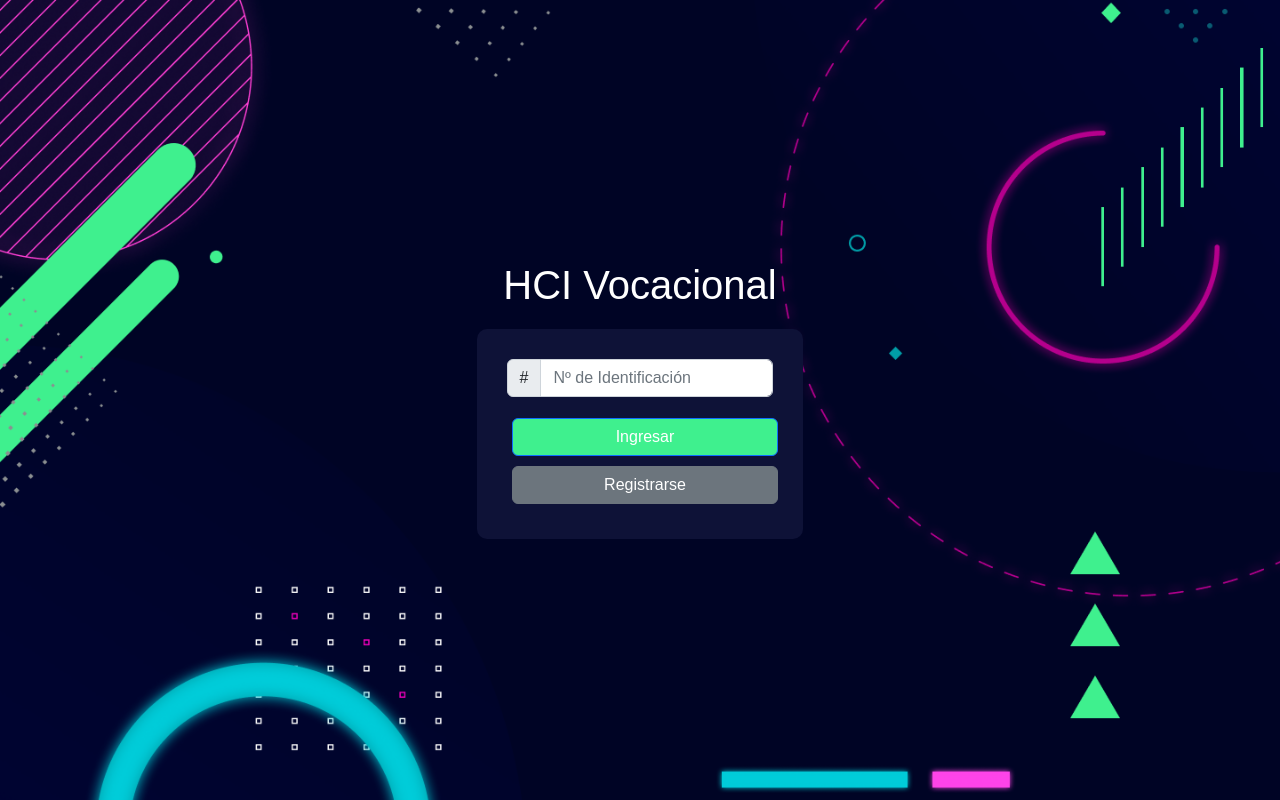
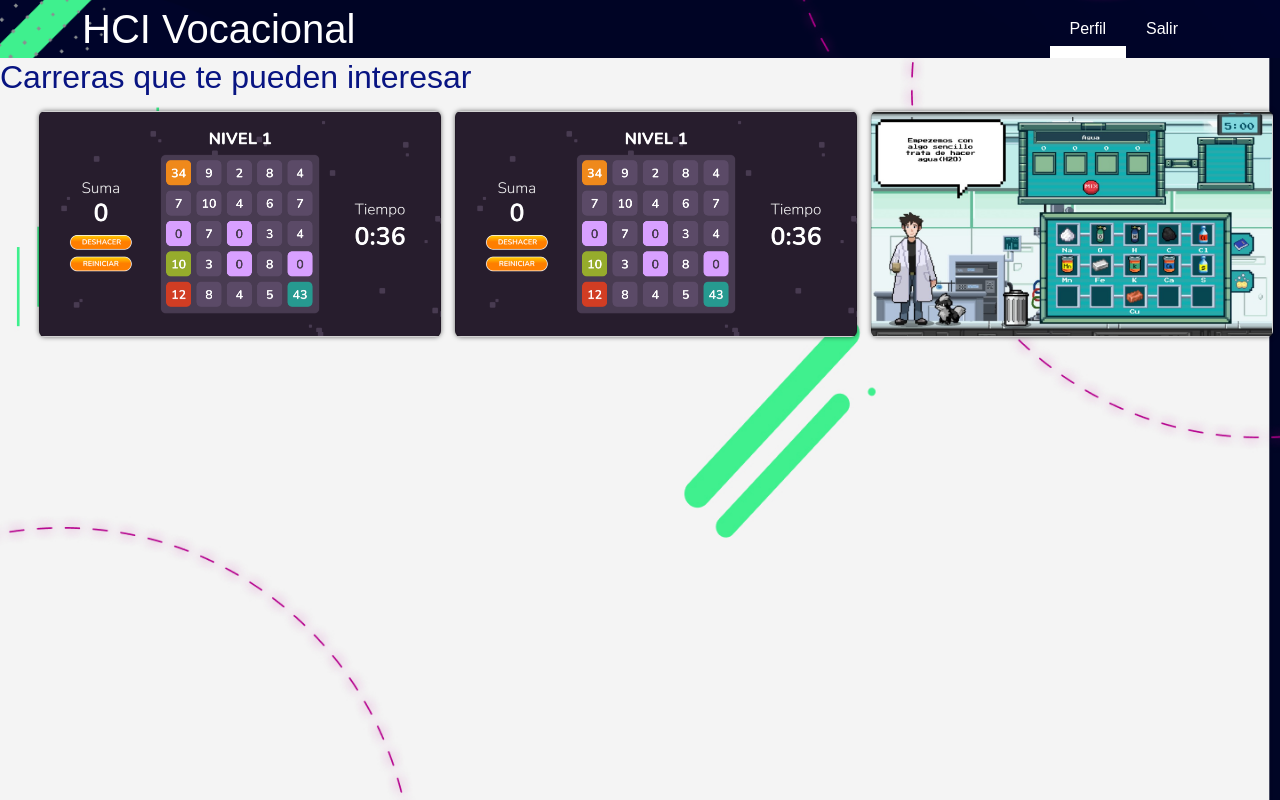
Before and after one commit to Cristianx10/bazar-vocacional, a React (Create React App) app: page / in a window 1280 px wide. Built offline with nearby package versions, Linux system fonts and the light colour scheme; no server answers.

Commit message:
Maqueta home

```diff
--- a/src/components/Header/Header.tsx
+++ b/src/components/Header/Header.tsx
@@ -1,7 +1,21 @@
 import "./index.scss";
+import { Categorias } from '../../constants/simulations/ListGeneral';
 
 const Header = () => {
-        return <div>
+        return <div className="Header backgroundImage" style={{ backgroundImage: "url('/includes/backgrounds/fondo-principal.png')" }}>
+                <div className="Header__container container">
+                        <div className="title">
+                                <h1>HCI Vocacional</h1>
+                        </div>
+                        <nav className="nav">
+                                <ul className="nav__lista">
+                                        <li className="nav__lista__item select">Perfil</li>
+                                        <li className="nav__lista__item">Salir</li>
+                                </ul>
+                        </nav>
+                </div>
+
+
 
         </div>
 }
--- a/src/components/Header/index.scss
+++ b/src/components/Header/index.scss
@@ -0,0 +1,67 @@
+.Header {
+    display: flex;
+    width: 100%;
+
+    color: white;
+
+    &__container {
+        display: flex;
+        justify-content: space-between;
+        width: 100%;
+
+        .title {
+            display: flex;
+            justify-content: center;
+            align-items: center;
+            padding: 5px 0;
+            h1 {
+                margin: 0;
+            }
+        }
+        .nav {
+            display: flex;
+
+            &__lista {
+                display: flex;
+                height: 100%;
+
+                &__item {
+                    display: flex;
+                    justify-content: center;
+                    align-items: center;
+                    list-style: none;
+                    padding: 5px 20px;
+                    transition: all 0.5s ease;
+                    position: relative;
+
+                    &::after {
+                        content: "";
+                        width: 100%;
+                        height: 0%;
+                        position: absolute;
+                        bottom: 0px;
+                        background-color: white;
+                        transition: all 0.5s ease;
+                    }
+
+                    &.select {
+                        &::after {
+                            height: 20%;
+                        }
+                    }
+
+                    &:hover {
+                        cursor: pointer;
+                        color: #000426;
+                        background-color: white;
+
+                        &::after {
+                            background-color: #000425;
+                            height: 20%;
+                        }
+                    }
+                }
+            }
+        }
+    }
+}
--- a/src/components/Router/Router.tsx
+++ b/src/components/Router/Router.tsx
@@ -1,5 +1,6 @@
 import { BrowserRouter, Route, Routes } from "react-router-dom"
 import Index from "../../pages/Index"
+import Home from "../../pages/Home"
 import Preload from '../../pages/Preload/index';
 import LINK from './Routes';
 import AppContext from '../App/AppContext';
@@ -30,7 +31,7 @@ const Router = () => {
                         <>
 
                         </>}
-                    <Route path={LINK.INDEX} element={<Index />} />
+                    <Route path={LINK.INDEX} element={<Home />} />
                     <Route path={LINK.REGISTRO} element={<Registro />} />
                     <Route path={LINK.INTERACCION} element={<Interaccion interaccion={Interacciones20221[0]} onFinish={(interaccion) => {
                         const r = interaccion.getResultado()
--- /dev/null
+++ b/src/constants/icons/IconPlay.tsx
@@ -0,0 +1,25 @@
+const IconPlay = ({ classname = "" }) => {
+    return <svg className={classname} viewBox="0 0 141 141" fill="none" xmlns="http://www.w3.org/2000/svg">
+        <g filter="url(#filter0_f_71_2)">
+            <circle cx="70.5" cy="70.5" r="62" stroke="white" stroke-width="7" />
+        </g>
+        <g filter="url(#filter1_f_71_2)">
+            <path d="M104.5 60.4737C111.833 64.7076 111.833 75.2924 104.5 79.5263L62.5 103.775C55.1667 108.009 46 102.717 46 94.2487L46 45.7513C46 37.2835 55.1667 31.9911 62.5 36.225L104.5 60.4737Z" fill="white" />
+        </g>
+        <defs>
+            <filter id="filter0_f_71_2" x="0" y="0" width="141" height="141" filterUnits="userSpaceOnUse" color-interpolation-filters="sRGB">
+                <feFlood flood-opacity="0" result="BackgroundImageFix" />
+                <feBlend mode="normal" in="SourceGraphic" in2="BackgroundImageFix" result="shape" />
+
+            </filter>
+            <filter id="filter1_f_71_2" x="41" y="29.7349" width="74" height="80.5302" filterUnits="userSpaceOnUse" color-interpolation-filters="sRGB">
+                <feFlood flood-opacity="0" result="BackgroundImageFix" />
+                <feBlend mode="normal" in="SourceGraphic" in2="BackgroundImageFix" result="shape" />
+
+            </filter>
+        </defs>
+    </svg>
+
+}
+
+export default IconPlay;
--- a/src/constants/simulations/types/Carreras.ts
+++ b/src/constants/simulations/types/Carreras.ts
@@ -44,4 +44,19 @@ export const CARRERAS_NAME = {
     DISENO_INTERACTIVO: "DISEÑO DE MEDIOS INTERACTIVOS",
 }
 
+export const getNamesCarrerasMap = () => {
+    const NAMES_CARRERAS_MAP = new Map();
+
+    Object.entries(CARRERAS_NAME).forEach(
+        ([key, value]) => {
+            NAMES_CARRERAS_MAP.set(key, value)
+        }
+    )
+
+  //  console.log(NAMES_CARRERAS_MAP)
+    return NAMES_CARRERAS_MAP;
+}
+
+
+
 export default CARRERAS;
--- /dev/null
+++ b/src/pages/Home/index.scss
@@ -0,0 +1,37 @@
+.Home{
+
+    width: 100%;
+    height: 100%;
+
+    color: #081482;
+
+    .interacciones{
+        display: flex;
+        justify-content: space-evenly;
+        &__item{
+            margin: 7px;
+            text-align: center;
+            width: 450px;
+
+            box-shadow: 0px 0px 5px 0px rgba(0,0,0,0.55);
+
+
+            .card-img-overlay{
+                opacity: 0;
+                transition: all .5s ease;
+
+                color: white;
+
+                .icon{
+                    width: 50px;
+                }
+                &:hover{
+                    cursor: pointer;
+                    background-color: rgba(0, 0, 0, 0.562);
+                    opacity: 1;
+                }
+            }
+        }
+    }
+
+}
--- /dev/null
+++ b/src/pages/Home/index.tsx
@@ -0,0 +1,71 @@
+import { useEffect, useState } from "react";
+import Header from "../../components/Header/Header";
+import "./index.scss"
+import ListGeneral from '../../constants/simulations/ListGeneral';
+import { CARRERAS_NAME, getNamesCarrerasMap } from '../../constants/simulations/types/Carreras';
+import IconPlay from '../../constants/icons/IconPlay';
+
+interface IInteraccion {
+    UID: string;
+    name: string;
+    carreras: string[];
+    img: string;
+    puntuacion?: number;
+    fecha?: string;
+
+}
+
+const Home = () => {
+
+    const [interacciones, setInteracciones] = useState<IInteraccion[]>([]);
+
+    const formatCarrera = getNamesCarrerasMap();
+    const formatCarreraString = (name: string) => {
+        var carrera: string = formatCarrera.get(name);
+
+        var cadena = carrera.toLowerCase().split(' ');
+        for (var i = 0; i < cadena.length; i++) {
+            cadena[i] = cadena[i].charAt(0).toUpperCase() + cadena[i].substring(1) + " ";
+        }
+        return cadena;
+    }
+
+    useEffect(() => {
+
+        var actividades: IInteraccion[] = []
+        ListGeneral.forEach(({ UID, image, title, tags }) => {
+            var actividad: IInteraccion = {
+                UID, img: image, name: title, carreras: tags
+            }
+            actividades.push(actividad)
+        })
+
+        setInteracciones(actividades)
+    }, [])
+
+    return <div className="Home backgroundImage" style={{ backgroundImage: "url('/includes/backgrounds/fondo-principal-white.jpg')" }}>
+        <Header />
+        <div className="Home__container">
+            <h2>Carreras que te pueden interesar</h2>
+            <ul className="interacciones">
+                {interacciones.map(({ UID, name, img, puntuacion, carreras, fecha }) => {
+                    return <li className="interacciones__item card backgroundImage" key={UID} style={{ backgroundImage: "url('" + img + "')" }}>
+                        <img src={img} className="card-img" alt={name}></img>
+
+                        <div className="card-img-overlay">
+                            <IconPlay classname="icon" />
+                            <h5 className="card-title">{formatCarreraString(carreras[0])}</h5>
+                            <p className="card-text">{puntuacion ? `Mejor Puntaje${puntuacion}` : ""}</p>
+                            <p className="card-text"><small>{fecha ? `Ultimo ingreso ${fecha}` : ""}</small></p>
+                        </div>
+
+
+                    </li>
+                })}
+            </ul>
+
+        </div>
+    </div >
+}
+
+export default Home;
```
Also changed, not shown: public/includes/backgrounds/fondo-principal-white.jpg (added), public/includes/icons/play.svg (added).
